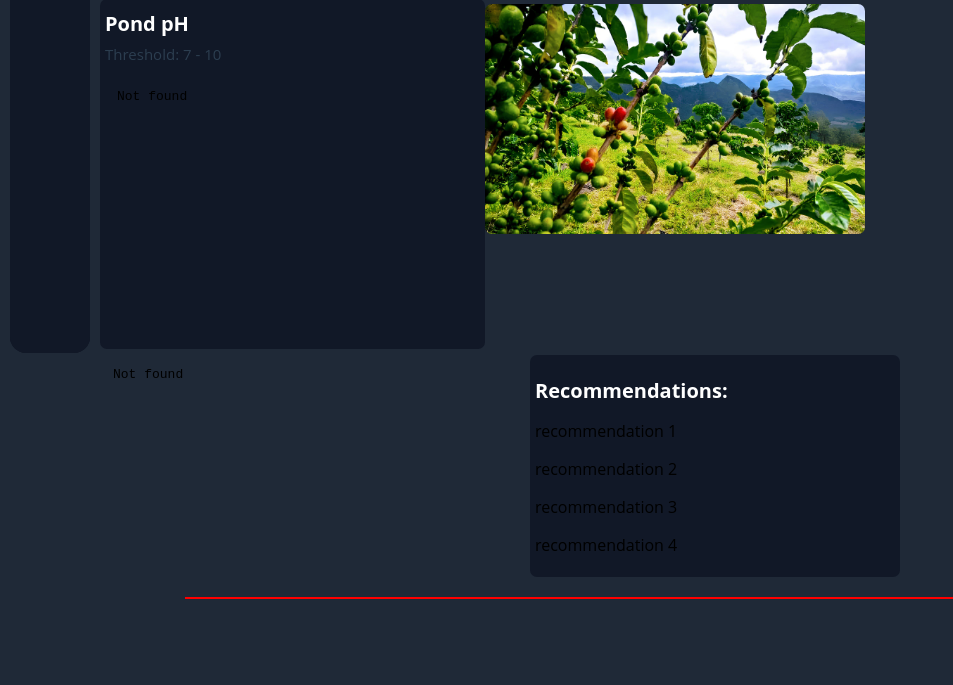
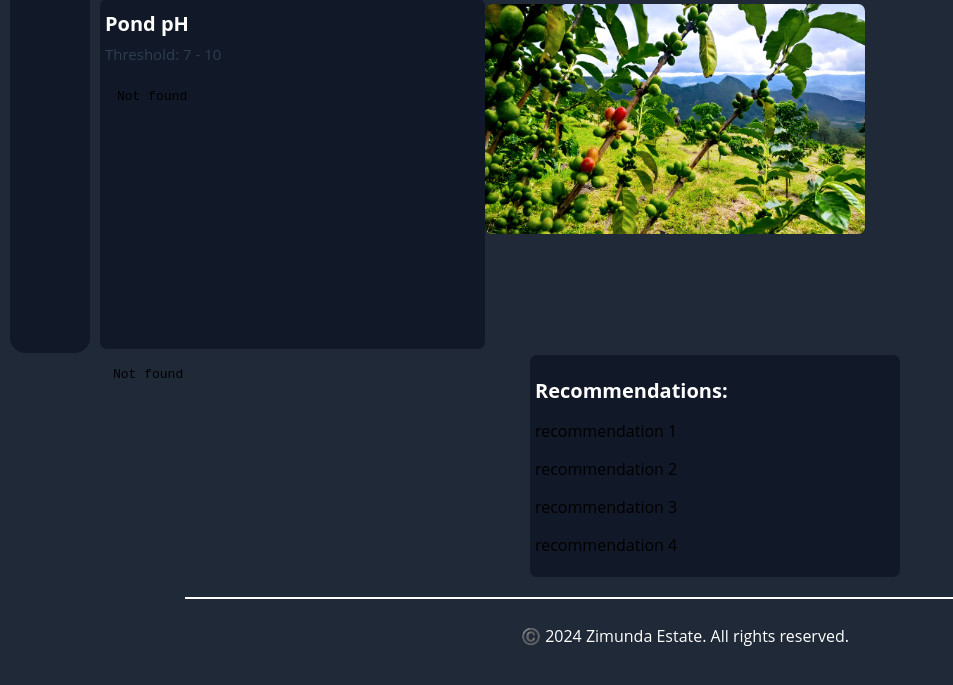
Before and after one commit to wilson3centaurus/zimunda-smart-fish-farming, a plain HTML site: page dist/dashboard.html in a window 1280 px wide. Shown: the part 437-1122 px from the top of the page, without its empty margins (0-953 px from the left). Before the commit the page ends 1036 px from the top, so only its background shows below. Drawn offline with Linux system fonts and the light colour scheme; a web font is replaced by a local one.

Commit message:
update dashboard.html and dashboard.css

```diff
--- a/dist/dashboard.html
+++ b/dist/dashboard.html
@@ -161,7 +161,9 @@
         <p>recommendation 4</p>
       </div>
       <hr class="bottom-line">
-      <hr class="last-hope"></hr>
+      <div class="footer-text-dash">
+        <p>©️ 2024 Zimunda Estate. All rights reserved.</p>
+      </div>
     </div>
     <!--====== End of Main ======-->
   </body>
--- a/dist/styles/dashboard.css
+++ b/dist/styles/dashboard.css
@@ -123,11 +123,14 @@
   margin: 0 auto;
   border: 0;
   height: 2px;
-  background-color: red;
+  background-color: white;
   width: 1000px;
   margin-top: 20px;
   margin-bottom: 100px;
 }
-.last-hope {
-  position: fixed;
+.footer-text-dash {
+  bottom: 0;
+  margin: 0 auto;
+  color: white;
+  margin-top: -90px;
 }
```
